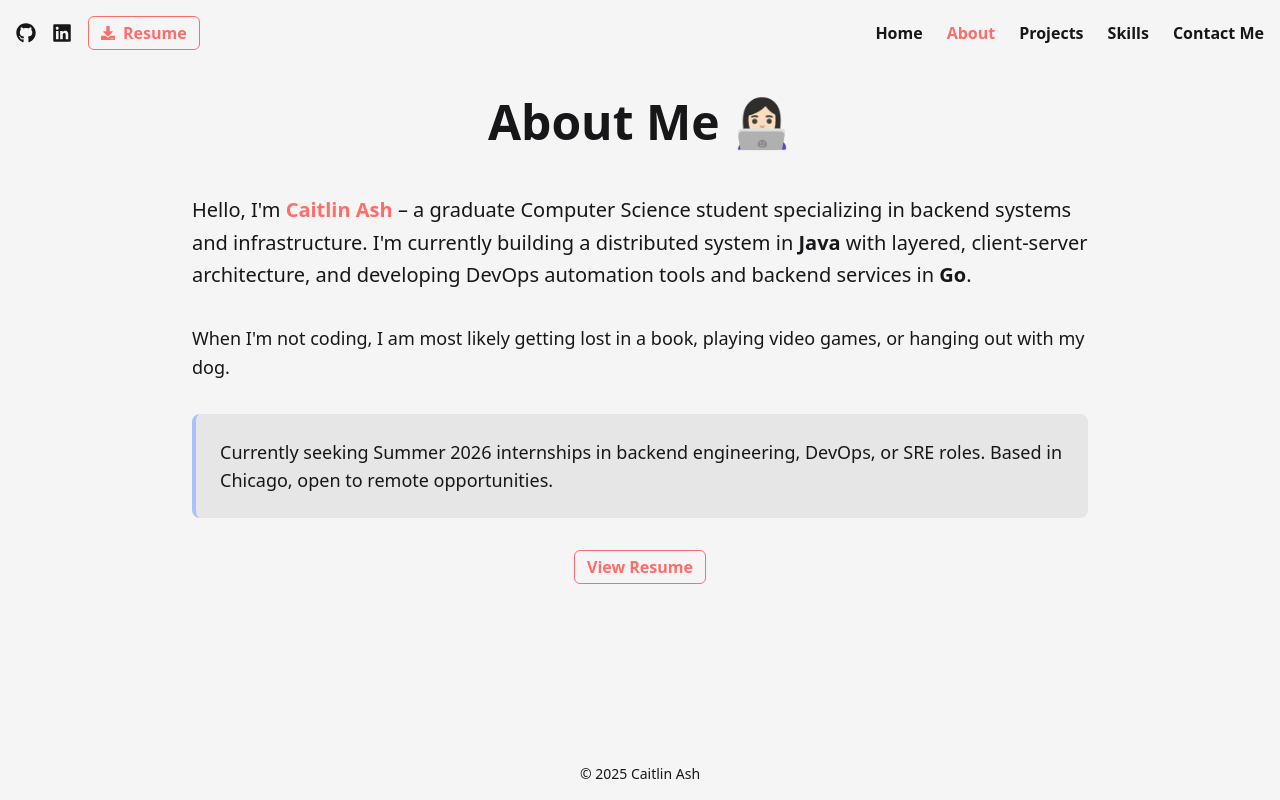
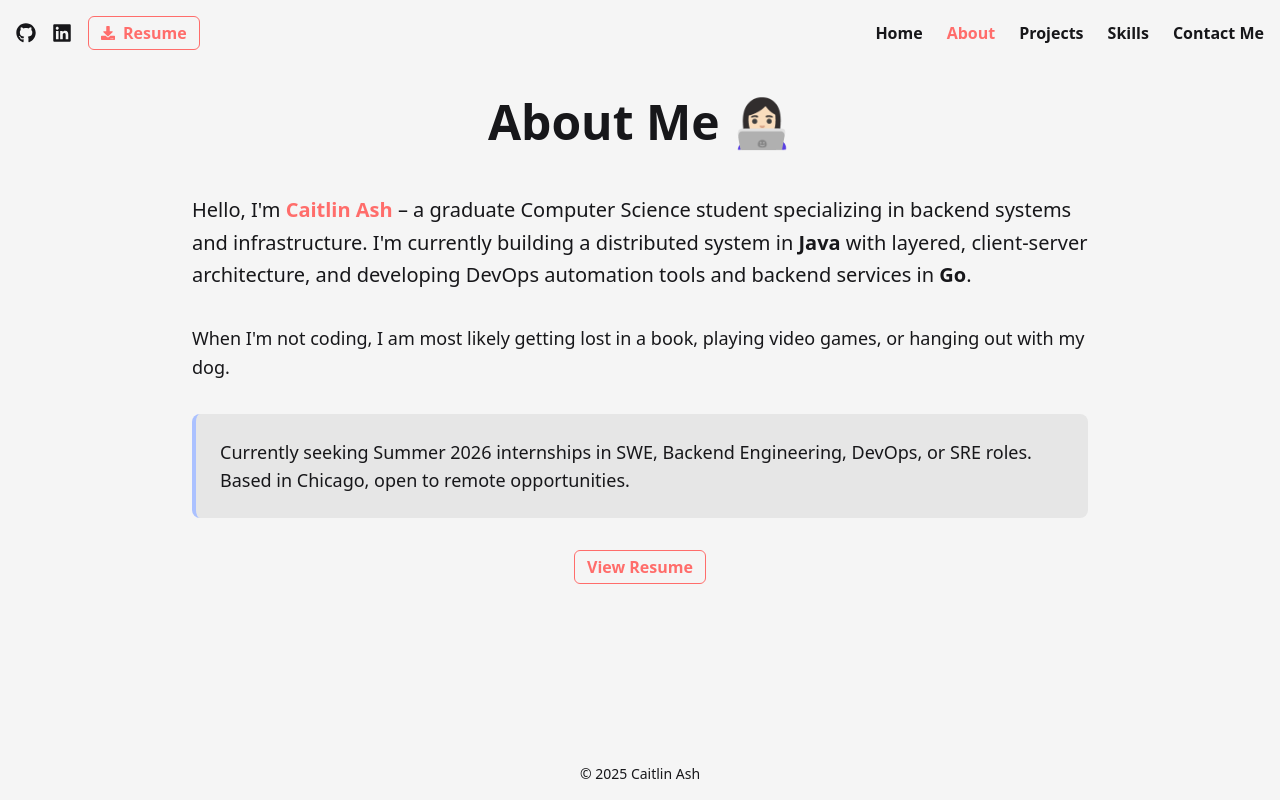
Before and after one commit to bycait27/portfolio, a Next.js app: page / in a window 1280 px wide. Both pictures are taken after a click on the button "About". Built offline with nearby package versions, Linux system fonts and the light colour scheme.

Commit message:
Update resume path with new pdf file and seeking roles section

```diff
--- a/src/components/sections/About.jsx
+++ b/src/components/sections/About.jsx
@@ -25,13 +25,13 @@ export default function About() {
 
           <div className="bg-background-secondary rounded-lg p-6 border-l-4 border-text-highlight">
             <p className="text-lg text-text-primary mb-0">
-              Currently seeking Summer 2026 internships in backend engineering, DevOps, or SRE roles.
+              Currently seeking Summer 2026 internships in SWE, Backend Engineering, DevOps, or SRE roles.
               Based in Chicago, open to remote opportunities.
             </p>
           </div>
 
           <div className="flex text-text-primary font-bold justify-center items-center w-full px-4 py-4 mt-4">
-            <a className="text-text-secondary rounded-md border border-text-secondary px-3 py-1 hover:bg-text-secondary hover:text-background-primary transition-colors flex items-center gap-2" href="/files/resume-updated.pdf" target="_blank">
+            <a className="text-text-secondary rounded-md border border-text-secondary px-3 py-1 hover:bg-text-secondary hover:text-background-primary transition-colors flex items-center gap-2" href="/files/resume-2025.pdf" target="_blank">
                 <span>View Resume</span>
             </a>
           </div>
```
